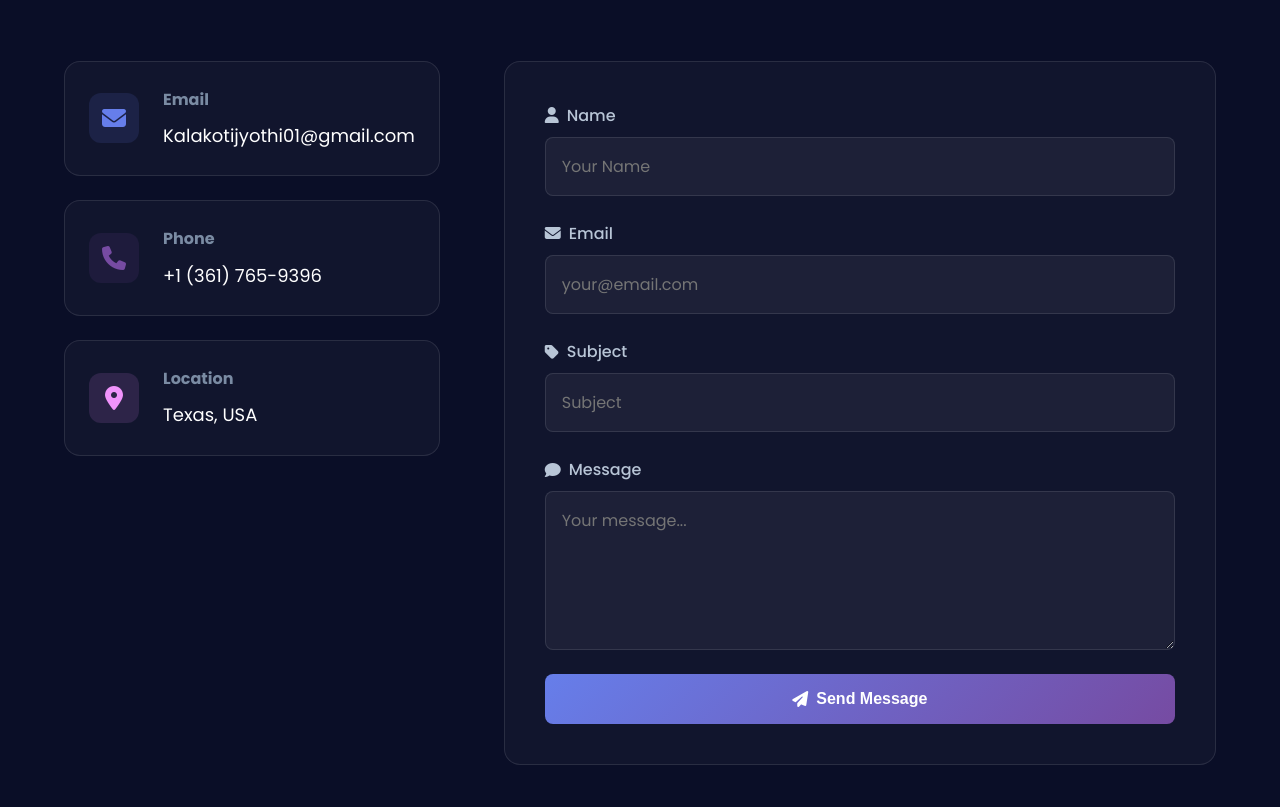
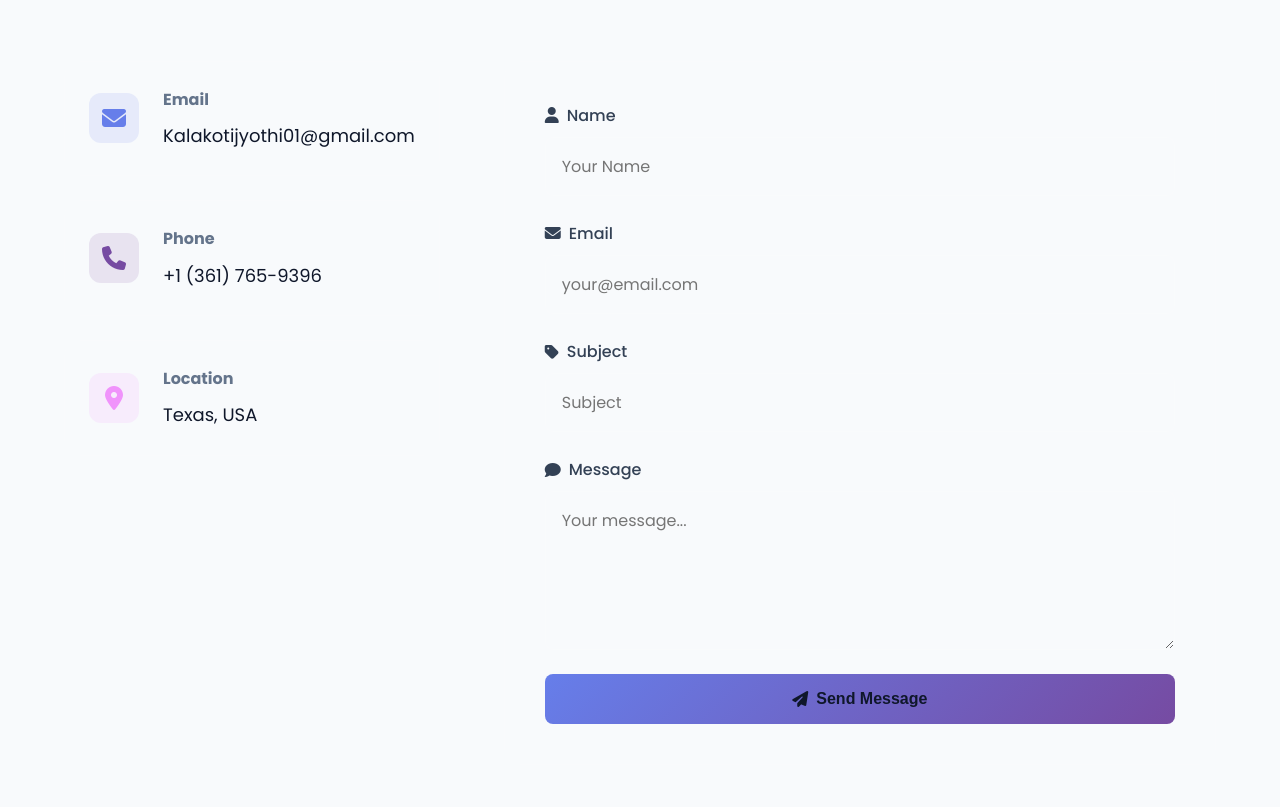
Before and after one commit to K-Jyothi-git/kjyoti96.github.io, a website: page index.html in a window 1280 px wide. Shown: the part 11033-11840 px from the top of the page. Drawn offline with nearby package versions, Linux system fonts and the light colour scheme.

Commit message:
Update styles.css

```diff
--- a/assets/css/styles.css
+++ b/assets/css/styles.css
@@ -3,12 +3,13 @@
    ============================================ */
 :root {
     /* Color Palette - Vibrant Dark Theme */
-    --color-bg-dark: #0a0e27;
-    --color-bg-darker: #060917;
-    --color-bg-light: #151a35;
-    --color-text-primary: #ffffff;
-    --color-text-secondary: #b8c5d6;
-    --color-text-muted: #7a8ba3;
+    --color-bg-dark: #f8fafc;        /* main background (soft white) */
+    --color-bg-darker: #eef2f7;      /* sections / cards background */
+    --color-bg-light: #ffffff;       /* pure white blocks */
+
+    --color-text-primary: #0f172a;   /* dark navy text (better than black) */
+    --color-text-secondary: #334155; /* medium contrast text */
+    --color-text-muted: #64748b;     /* subtle muted text */
 
     /* Vibrant Accent Colors */
     --color-accent-1: #FF6B6B;
```
